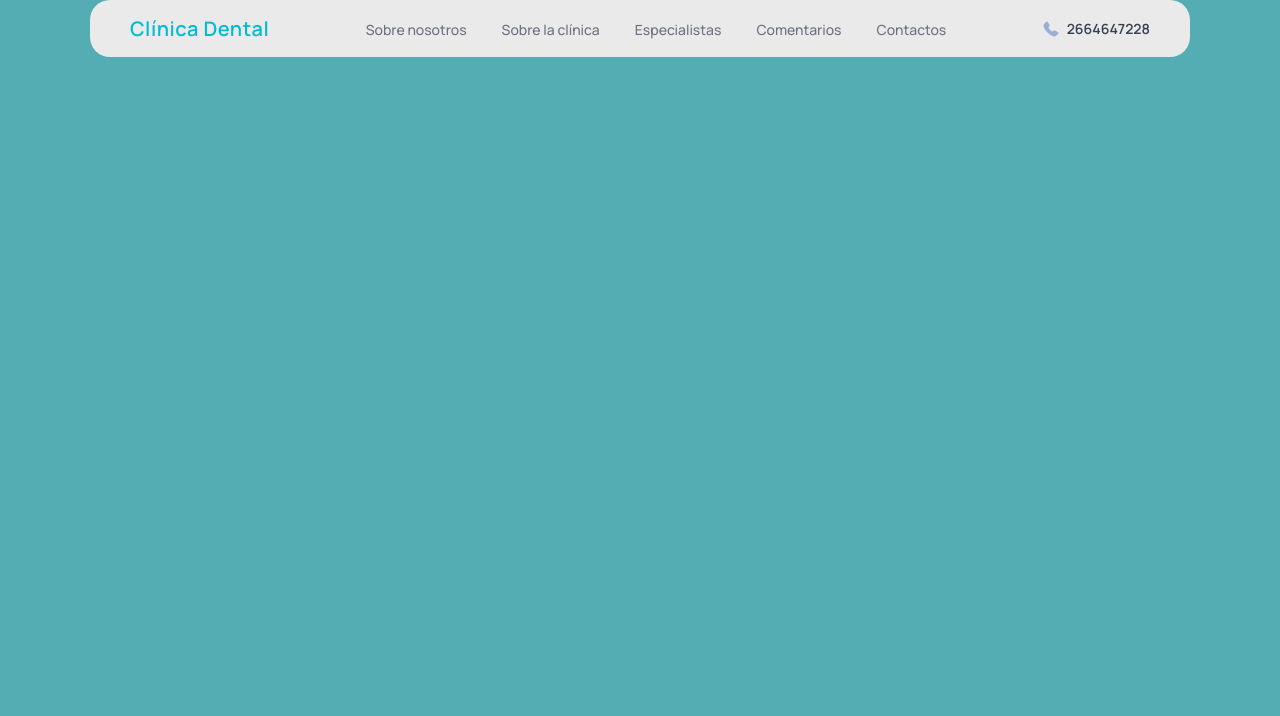
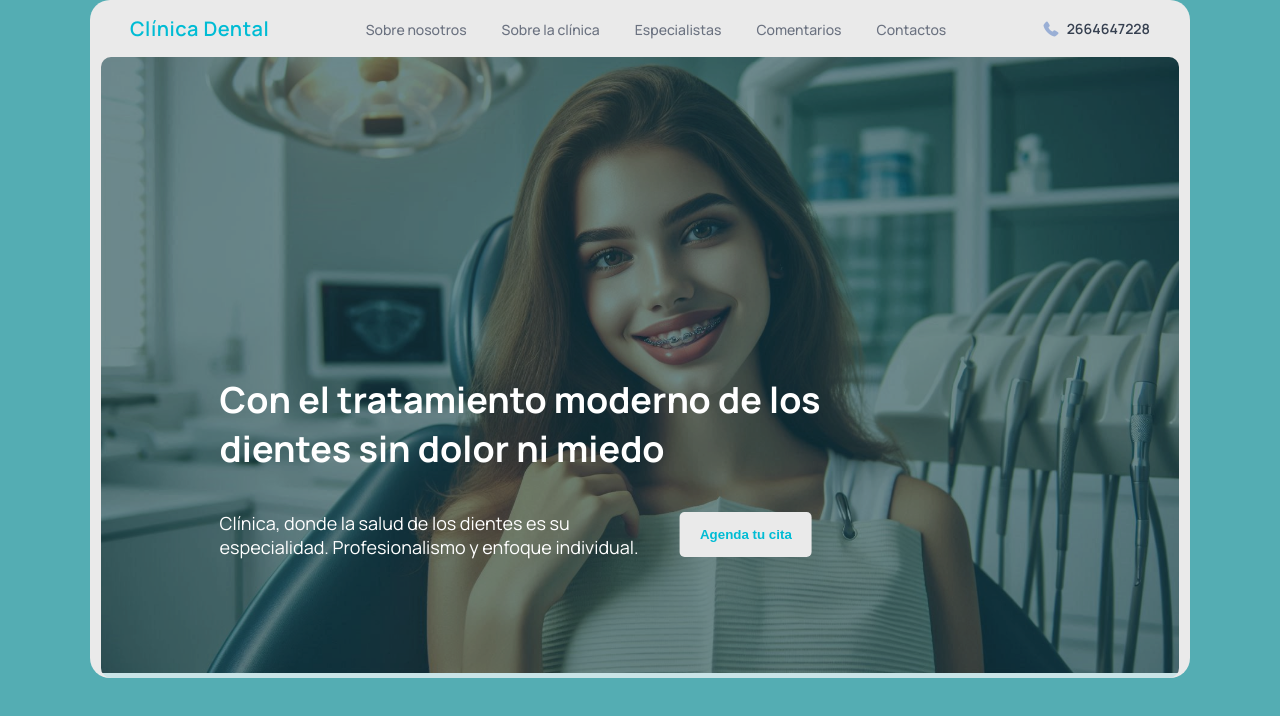
Before and after one commit to AngelGaitanG/arrua, an Angular app: page / in a window 1280 px wide. Shown: the top 716 px of the page. Built offline with nearby package versions, Linux system fonts and the light colour scheme.

Commit message:
Add hero section with improved UX and image overlay

```diff
--- a/src/app/app.component.html
+++ b/src/app/app.component.html
@@ -1,4 +1,5 @@
 <div class="app-container">
   <app-header></app-header>
-
+  <app-hero></app-hero>
+  <!-- Otras secciones -->
 </div>
--- a/src/app/app.component.ts
+++ b/src/app/app.component.ts
@@ -1,11 +1,12 @@
 import { Component } from '@angular/core';
 import { RouterOutlet } from '@angular/router';
 import { HeaderComponent } from './shared/components/header/header.component';
+import { HeroComponent } from './features/hero/hero.component';
 
 @Component({
   selector: 'app-root',
   standalone: true,
-  imports: [RouterOutlet, HeaderComponent],
+  imports: [RouterOutlet, HeaderComponent, HeroComponent],
   templateUrl: './app.component.html',
   styleUrl: './app.component.scss'
 })
--- /dev/null
+++ b/src/app/features/hero/hero.component.html
@@ -0,0 +1,13 @@
+<section class="hero">
+  <div class="hero-image">
+    <img src="assets/images/chica1.jpeg" alt="Chica en la clínica dental">
+    <div class="overlay"></div>
+    <div class="hero-content">
+      <h1>{{ title }}</h1>
+      <div class="description">
+        <p>{{ description }}</p>
+        <button class="cta-button">Agenda tu cita</button>
+      </div>
+    </div>
+  </div>
+</section>
--- /dev/null
+++ b/src/app/features/hero/hero.component.scss
@@ -0,0 +1,81 @@
+.hero {
+  position: relative;
+  width: 98%;
+  margin: 0 auto;
+  height: 100%;
+  display: flex;
+  align-items: center;
+  justify-content: center;
+  overflow: hidden;
+  border-radius: 10px;
+
+  .hero-image {
+    position: relative;
+    width: 100%;
+    height: 100%;
+
+    img {
+      width: 100%;
+      height: 100%;
+      object-fit: cover;
+      filter: brightness(0.5);
+    }
+
+    .overlay {
+      position: absolute;
+      top: 0;
+      left: 0;
+      width: 100%;
+      height: 100%;
+      background-color: rgba(0, 188, 212, 0.14);
+    }
+
+    .hero-content {
+      width: 65%;
+      position: absolute;
+      top: 65%;
+      left: 50%;
+      transform: translate(-60%, -50%);
+      color: white;
+      z-index: 1;
+
+      h1 {
+        font-size: 36px;
+        font-weight: 700;
+        margin-bottom: 20px;
+      }
+
+      .description {
+        display: flex;
+        flex-direction: row;
+        align-items: center;
+        gap: 40px;
+
+        p {
+
+            width: 60%;
+          font-size: 18px;
+
+        }
+        .cta-button {
+
+          padding: 15px 20px;
+          background-color: #eaeaea;
+          color: #00bcd4;
+          border: none;
+          border-radius: 5px;
+          font-weight: 700;
+          cursor: pointer;
+          transition: background-color 0.3s, transform 0.3s;
+
+          &:hover {
+            background-color: #00796b;
+            color: white;
+            transform: scale(1.05);
+          }
+        }
+      }
+
+    }
+  }
+}
--- /dev/null
+++ b/src/app/features/hero/hero.component.ts
@@ -0,0 +1,12 @@
+import { Component } from '@angular/core';
+
+@Component({
+  selector: 'app-hero',
+  templateUrl: './hero.component.html',
+  styleUrl: './hero.component.scss',
+  standalone: true,
+})
+export class HeroComponent {
+  title = 'Con el tratamiento moderno de los dientes sin dolor ni miedo';
+  description = 'Clínica, donde la salud de los dientes es su especialidad. Profesionalismo y enfoque individual.';
+}
```
Also changed, not shown: src/assets/images/chica1.jpeg (added).
